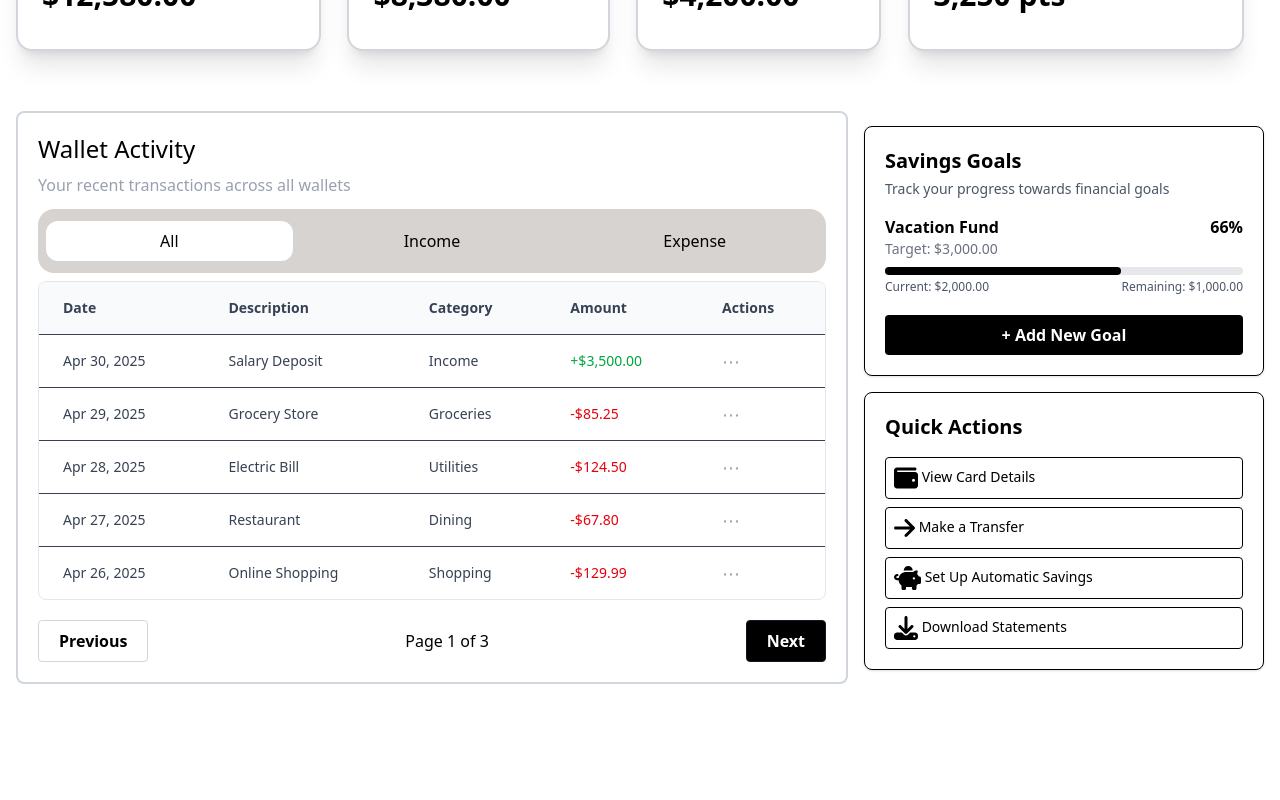
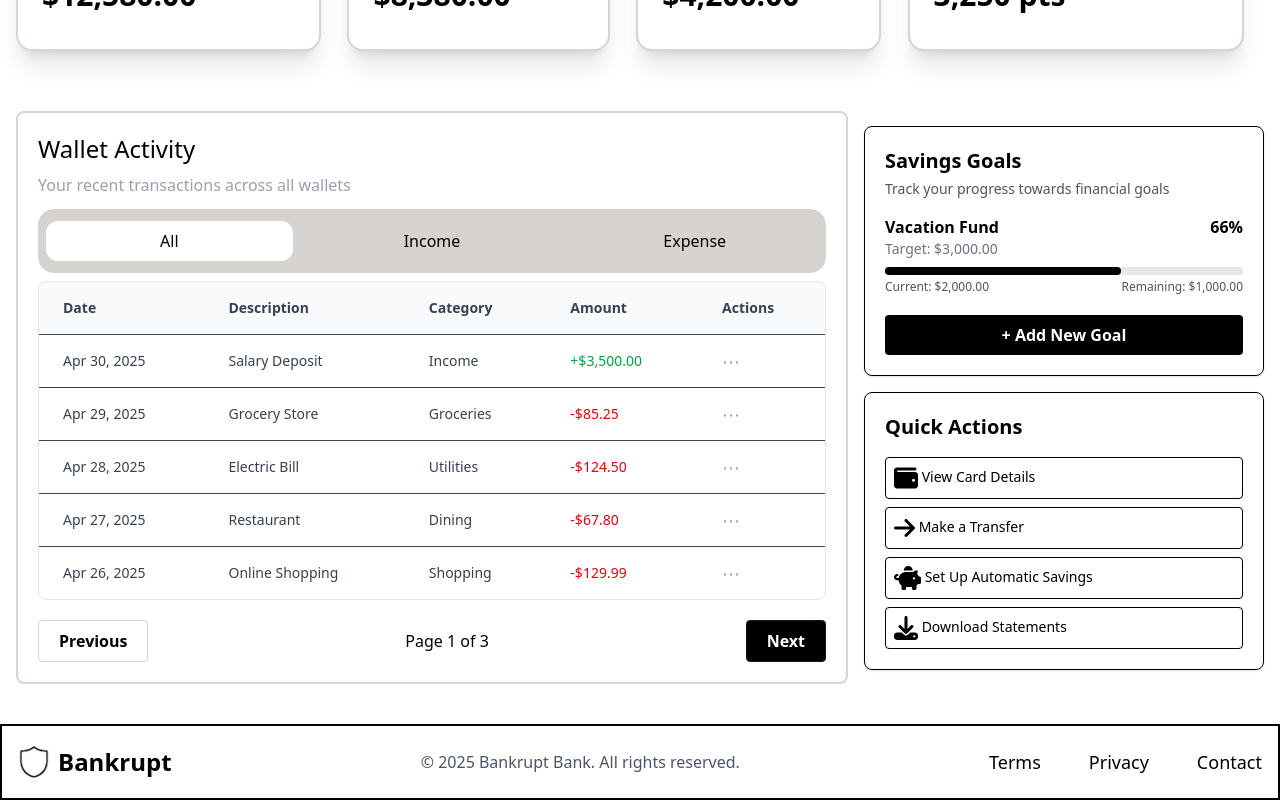
Before and after one commit to GormanProg123/Bankrupt, a React (Vite) app: page /wallet in a window 1280 px wide. Shown: the part 289-1089 px from the top of the page. Before the commit the page ends 1013 px from the top, so only its background shows below. Built offline with nearby package versions, Linux system fonts and the light colour scheme.

Commit message:
fixed component inital, added Footer

```diff
--- a/src/components/molecules/QuickActions/index.tsx
+++ b/src/components/molecules/QuickActions/index.tsx
@@ -2,7 +2,7 @@
 import React from 'react';
 import { Icon } from '../../atoms/Icon';
 
-const QuickActions: React.FC = () => {
+const QuickActions = () => {
   return (
     <aside className="quick-actions border rounded-lg p-5 bg-white shadow-sm">
       <h2 className="text-xl font-bold mb-4">Quick Actions</h2>
--- a/src/components/molecules/SavingsGoals/index.tsx
+++ b/src/components/molecules/SavingsGoals/index.tsx
@@ -1,5 +1,4 @@
-
-export const SavingsGoals = () => {
+const SavingsGoals = () => {
   return (
     <aside className="saving-goals border rounded-lg p-5 bg-white shadow-sm mb-4">
       <h2 className="text-xl font-bold mb-1">Savings Goals</h2>
--- a/src/components/molecules/WalletCard/index.tsx
+++ b/src/components/molecules/WalletCard/index.tsx
@@ -1,4 +1,3 @@
-import React from 'react';
 import { Icon } from '../../atoms/Icon';
 
 type IconClassType =
@@ -25,13 +24,13 @@ interface WalletCardProps {
   iconWrapper?: boolean;
 }
 
-const WalletCard: React.FC<WalletCardProps> = ({
+const WalletCard = ({
   title,
   amount,
   icon,
   additionalClasses = '',
   iconWrapper = false
-}) => {
+}: WalletCardProps) => {
   return (
     <div className={`card mr-5 bg-white p-6 rounded-2xl shadow-xl w-fit flex flex-col border-gray-300 border-2 ${additionalClasses}`}>
       <div className="flex items-center justify-between pb-5">
--- a/src/components/molecules/WalletNavBar/index.tsx
+++ b/src/components/molecules/WalletNavBar/index.tsx
@@ -6,7 +6,7 @@ interface HeaderProps {
     username: string;
   }
 
-export const WalletNavBar: React.FC<HeaderProps> = ({ username }) => {
+const WalletNavBar = ({username}: HeaderProps) => {
   const navigate = useNavigate();
 
   return (
@@ -41,3 +41,5 @@ export const WalletNavBar: React.FC<HeaderProps> = ({ username }) => {
     </nav>
   );
 };
+
+export default WalletNavBar;
--- /dev/null
+++ b/src/components/organisms/Footer/index.tsx
@@ -0,0 +1,30 @@
+import { Logo } from "../../atoms/Logo";
+
+
+const Footer = () => {
+
+  return (
+    <footer className="footer border-top border-[2px] py-5">
+      <div className="container flex">
+        <Logo />
+
+        <p className="text-gray-600">© 2025 Bankrupt Bank. All rights reserved.</p>
+        <div className="links">
+          <a href="#" className="link text-gray-400">
+          Terms
+          </a>
+          <a href="#" className="link text-gray-400">
+          Privacy
+          </a>
+          <a href="#" className="link text-gray-400">
+          Contact
+          </a>
+
+        </div>
+
+      </div>
+    </footer>
+  );
+};
+
+export default Footer;
--- a/src/components/organisms/SidePanel/index.tsx
+++ b/src/components/organisms/SidePanel/index.tsx
@@ -1,8 +1,7 @@
-import React from 'react';
 import SavingsGoals from '../../molecules/SavingsGoals/index';
 import QuickActions from '../../molecules/QuickActions/index';
 
-const SidePanel: React.FC = () => {
+const SidePanel = () => {
   return (
     <div className="aside pl-4 max-w-md w-1/3">
       <SavingsGoals />
--- a/src/components/organisms/TransactionTable/index.tsx
+++ b/src/components/organisms/TransactionTable/index.tsx
@@ -1,11 +1,12 @@
-import React, { useState, useEffect } from 'react';
+import { useState, useEffect } from 'react';
+
 import { Transaction, FilterType } from '../../../types/wallet';
 
 interface TransactionTableProps {
   transactions: Transaction[];
 }
 
-const TransactionTable: React.FC<TransactionTableProps> = ({ transactions }) => {
+const TransactionTable = ({ transactions }: TransactionTableProps) => {
   const [filteredTransactions, setFilteredTransactions] = useState<Transaction[]>([]);
   const [filter, setFilter] = useState<FilterType>('all');
   const [currentPage, setCurrentPage] = useState(1);
--- a/src/components/organisms/WalletActivity/index.tsx
+++ b/src/components/organisms/WalletActivity/index.tsx
@@ -1,12 +1,10 @@
-import React from 'react';
 import TransactionTable from '../TransactionTable/index';
 import { Transaction } from '../../../types/wallet.ts';
 
 interface WalletActivityProps {
   transactions: Transaction[];
 }
-
-const WalletActivity: React.FC<WalletActivityProps> = ({ transactions }) => {
+const WalletActivity = ({ transactions }: WalletActivityProps) => {
   return (
     <div className="wallet-activity w-2/3 rounded-lg p-5 border-gray-300 border-2">
       <h2 className="text-2xl pb-2">Wallet Activity</h2>
--- a/src/components/organisms/WalletHeader/index.tsx
+++ b/src/components/organisms/WalletHeader/index.tsx
@@ -1,8 +1,7 @@
-import React from 'react';
 import { Icon } from '../../atoms/Icon';
 import WalletCard from '../../molecules/WalletCard/index';
 
-const WalletHeader: React.FC = () => {
+const WalletHeader = () => {
   return (
     <div className="wallet-top py-10">
       <div className="container flex justify-between items-center mx-auto">
--- a/src/components/templates/WalletTemplate/index.tsx
+++ b/src/components/templates/WalletTemplate/index.tsx
@@ -1,13 +1,12 @@
-// src/templates/WalletTemplate/WalletTemplate.tsx
-import React, { useState } from 'react';
-import {WalletNavBar} from '../../molecules/WalletNavBar';
+import { useState } from 'react';
+import WalletNavBar from '../../molecules/WalletNavBar';
 import WalletHeader from '../../organisms/WalletHeader/index';
 import WalletActivity from '../..//organisms/WalletActivity/index';
 import SidePanel from '../../organisms/SidePanel/index';
-// import Footer from '../../components/organisms/Footer/Footer';
 import { Transaction } from '../../../types/wallet';
+import Footer from '../../organisms/Footer';
 
-const WalletTemplate: React.FC = () => {
+const WalletTemplate = () => {
   const [transactions] = useState<Transaction[]>([
     { date: 'Apr 30, 2025', description: 'Salary Deposit', category: 'Income', amount: '+$3,500.00' },
     { date: 'Apr 29, 2025', description: 'Grocery Store', category: 'Groceries', amount: '-$85.25' },
@@ -34,7 +33,7 @@ const WalletTemplate: React.FC = () => {
           <SidePanel />
         </div>
       </main>
-
+      <Footer />
 
     </div>
   );
```
